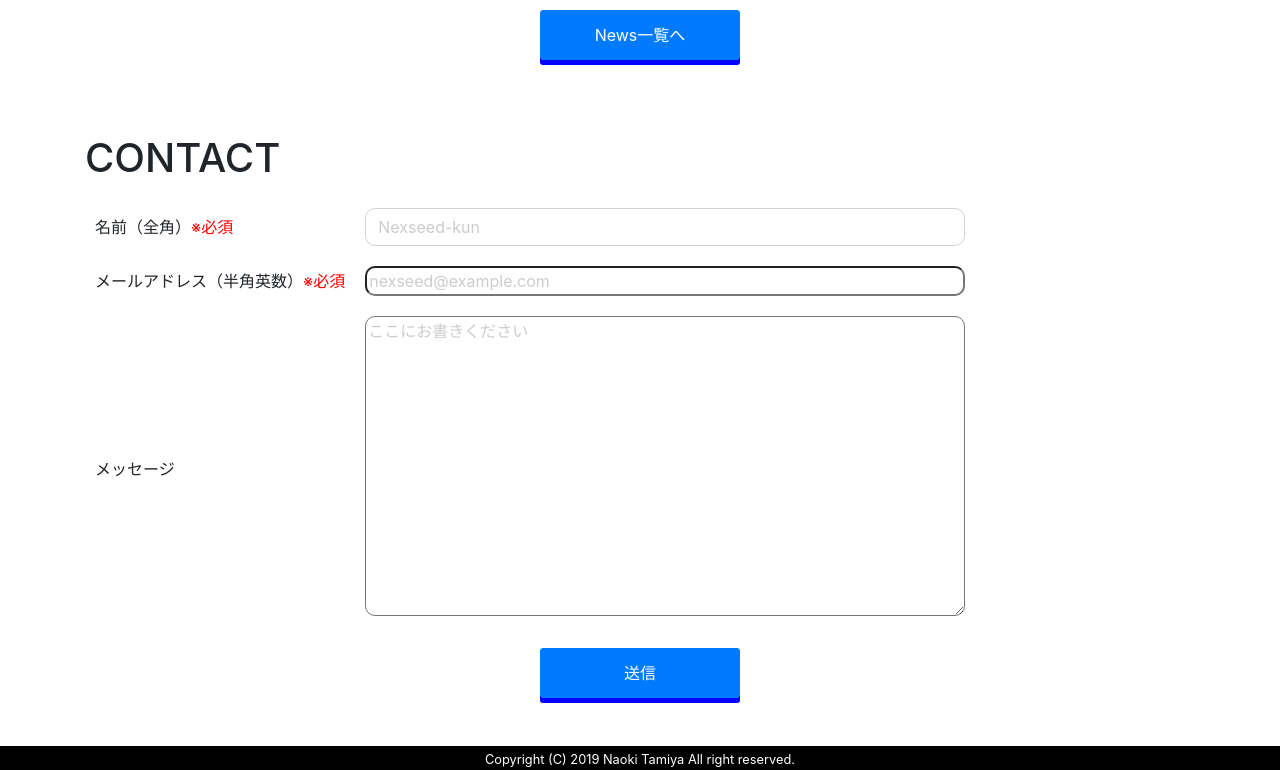
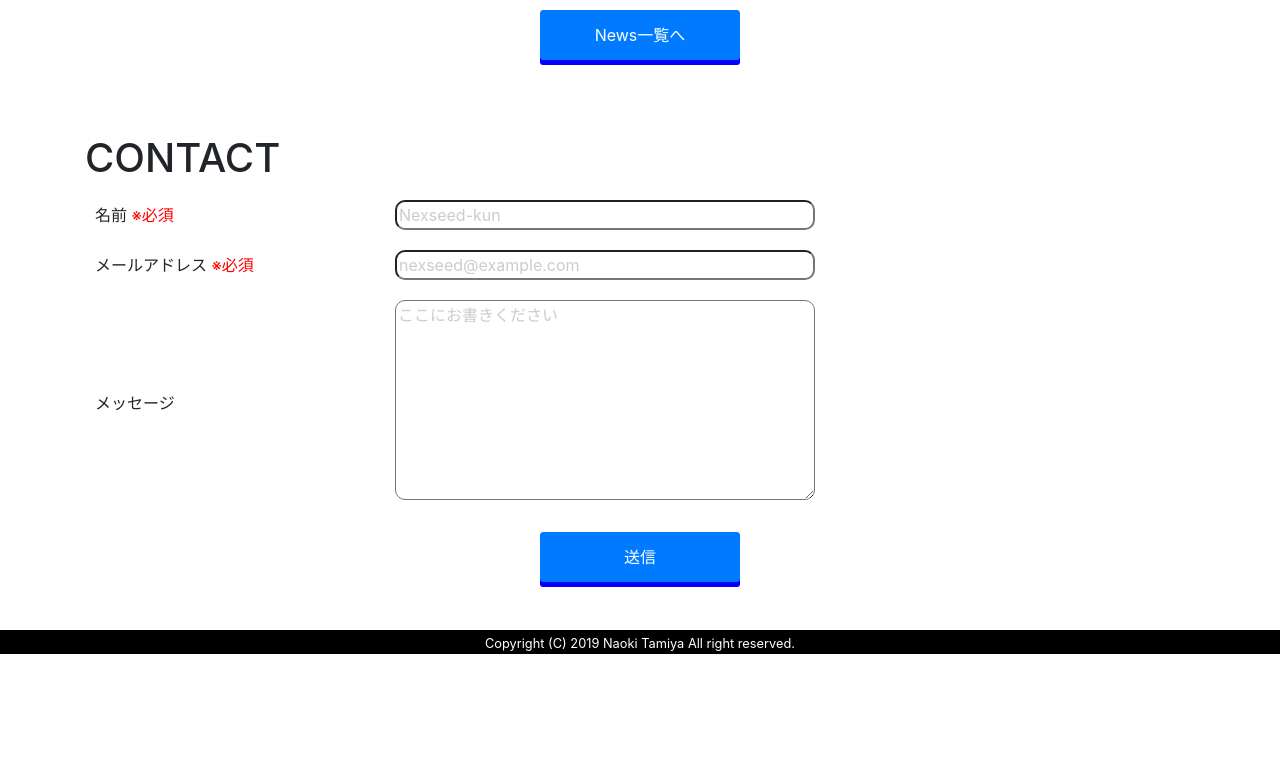
Before and after one commit to naokitamiya/bootstrapsite_tamiya, a plain HTML site: page index.html in a window 1280 px wide. Shown: the part 2791-3561 px from the top of the page. After the commit the page ends 3445 px from the top, so only its background shows below. Drawn offline with nearby package versions, Linux system fonts and the light colour scheme.

Commit message:
no message

```diff
--- a/css/style.css
+++ b/css/style.css
@@ -90,40 +90,35 @@ header .name-item{
 	text-decoration:none;
 }
 
-.formbox{
-	width :1000px;
-}
-
-.formbox input{
-	width :３00px;
-}
-
-.formbox textarea{
-	width :600px;
-}
-
 
 /*=========contact============*/
 #contact{
 	padding-top: 74px;
 }
 
-.contact table{
+.formbox{
 	margin-bottom: 16px;
 	width :100%;
 }
 
-.contact td{
+.formbox  td{
 	padding :10px;
 }
 
-.contact td input{
-	width: 600px;
-	border-radius: 10px;
+.name,.mail,.mess{
+	width :300px;
 }
 
-.contact textarea{
-	height: 300px;
+
+
+.example{
+	border-radius: 10px;
+	width:420px;
+}
+
+textarea{
+	height:200px;
+	width:420px;
 	border-radius: 10px;
 	color:#ccc;
 }
@@ -157,6 +152,14 @@ span{
 	color: #ff0000;
 }
 
+@media(max-width:576px){
+	table{
+		width:100%;
+	}
+	table td{
+		display:block;
+	}
+}
 /*==========footer============*/
 
 footer{
--- a/index.html
+++ b/index.html
@@ -1,30 +1,34 @@
 <!doctype html>
 <html lang="ja">
+
 <head>
   <!-- Required meta tags -->
   <meta charset="utf-8">
   <meta name="viewport" content="width=device-width, initial-scale=1, shrink-to-fit=no">
 
   <!-- Bootstrap CSS -->
-    <link rel="stylesheet" href="https://stackpath.bootstrapcdn.com/bootstrap/4.3.1/css/bootstrap.min.css" integrity="sha384-ggOyR0iXCbMQv3Xipma34MD+dH/1fQ784/j6cY/iJTQUOhcWr7x9JvoRxT2MZw1T" crossorigin="anonymous">
+  <link rel="stylesheet" href="https://stackpath.bootstrapcdn.com/bootstrap/4.3.1/css/bootstrap.min.css"
+    integrity="sha384-ggOyR0iXCbMQv3Xipma34MD+dH/1fQ784/j6cY/iJTQUOhcWr7x9JvoRxT2MZw1T" crossorigin="anonymous">
   <link rel="shortcut icon" href="favicon.ico">
   <link rel="stylesheet" href="css/style.css">
   <link href="https://fonts.googleapis.com/css?family=Montserrat|Open+Sans|Yanone+Kaffeesatz" rel="stylesheet">
 
   <title>Naoki Tamiya (タミヤナオキ)</title>
 </head>
+
 <body>
   <!-------------------------ヘッダ------------------------------->
   <header>
     <!---- ナビゲーションタブ---->
-    <nav class="navbar navbar-expand-lg navbar-light bg-light" >
+    <nav class="navbar navbar-expand-lg navbar-light bg-light">
       <div class="container">
         <a class="navbar-brand name-item" href="#">Naoki Tamiya</a>
-        <button class="navbar-toggler" type="button" data-toggle="collapse" data-target="#navbarSupportedContent" aria-controls="navbarSupportedContent" aria-expanded="false" aria-label="Toggle navigation">
+        <button class="navbar-toggler" type="button" data-toggle="collapse" data-target="#navbarSupportedContent"
+          aria-controls="navbarSupportedContent" aria-expanded="false" aria-label="Toggle navigation">
           <span class="navbar-toggler-icon"></span>
         </button>
 
-        <div class="collapse navbar-collapse justify-content-end" id="navbarSupportedContent" >
+        <div class="collapse navbar-collapse justify-content-end" id="navbarSupportedContent">
           <ul class="navbar-nav">
             <li class="nav-item active">
               <a class="nav-link" href="#">Home <span class="sr-only">(current)</span></a>
@@ -60,10 +64,10 @@
           <img src="img/IMG_4234.JPG" class="d-block w-100" height="650" alt="...">
         </div>
         <div class="carousel-item">
-        <img src="img/IMG_2956.JPG" class="d-block w-100" height="650"alt="...">
+          <img src="img/IMG_2956.JPG" class="d-block w-100" height="650" alt="...">
         </div>
         <div class="carousel-item">
-        <img src="img/GOPR9350.JPG" class="d-block w-100" height="650"alt="...">
+          <img src="img/GOPR9350.JPG" class="d-block w-100" height="650" alt="...">
         </div>
       </div>
       <!-- 左右ページの送り -->
@@ -156,7 +160,9 @@
     <div class="container access" id="access">
       <h1>ACCESS</h1>
       <div class="iframe-content">
-      <iframe src="https://www.google.com/maps/embed?pb=!1m14!1m8!1m3!1d3925.150743621968!2d123.90404545240675!3d10.329818886522482!3m2!1i1024!2i768!4f13.1!3m3!1m2!1s0x33a999239733d4a5%3A0xbc29b7404d13a71!2sLa+Guardia+Flats+II!5e0!3m2!1sja!2sph!4v1555663471356!5m2!1sja!2sph" width="1110" height="450" frameborder="0" style="border:0;" allowfullscreen></iframe>
+        <iframe
+          src="https://www.google.com/maps/embed?pb=!1m14!1m8!1m3!1d3925.150743621968!2d123.90404545240675!3d10.329818886522482!3m2!1i1024!2i768!4f13.1!3m3!1m2!1s0x33a999239733d4a5%3A0xbc29b7404d13a71!2sLa+Guardia+Flats+II!5e0!3m2!1sja!2sph!4v1555663471356!5m2!1sja!2sph"
+          width="1110" height="450" frameborder="0" style="border:0;" allowfullscreen></iframe>
       </div>
     </div>
     <!-----------ニュース------------->
@@ -188,22 +194,22 @@
     <div class="container contact" id="contact">
       <h1>CONTACT</h1>
       <form method="post" action="PHPプログラム">
-    <table class="formbox table-responsive">
-      <div class="form-group">
+        <table class="formbox">
+          <div>
             <tr>
-          <td>名前（全角）<span>※必須</span></td>
-          <td><input type="text" class="example form-control" name="name" value="" placeholder="Nexseed-kun"></td>
+              <td class="name">名前 <span>※必須</span></td>
+              <td><input type="text" class="example" name="name" value="" placeholder="Nexseed-kun"></td>
             </tr>
           </div>
-      <div class="form-group">
+          <div>
             <tr>
-          <td>メールアドレス（半角英数）<span>※必須</span></td>
-          <td><input type="text" class="example" name="address" value=""placeholder="nexseed@example.com"></td>
+              <td class="mail">メールアドレス <span>※必須</span></td>
+              <td><input type="text" class="example" name="address" value="" placeholder="nexseed@example.com"></td>
             </tr>
           </div>
-      <div class="form-group">
+          <div>
             <tr>
-          <td>メッセージ</td>
+              <td class="mess">メッセージ</td>
               <td><textarea name="message">ここにお書きください</textarea></td>
             </tr>
           </div>
@@ -227,21 +233,28 @@
 
     <!-- Optional JavaScript -->
     <!-- jQuery first, then Popper.js, then Bootstrap JS -->
-    <script src="https://code.jquery.com/jquery-3.3.1.slim.min.js" integrity="sha384-q8i/X+965DzO0rT7abK41JStQIAqVgRVzpbzo5smXKp4YfRvH+8abtTE1Pi6jizo" crossorigin="anonymous"></script>
-    <script src="https://cdnjs.cloudflare.com/ajax/libs/popper.js/1.14.7/umd/popper.min.js" integrity="sha384-UO2eT0CpHqdSJQ6hJty5KVphtPhzWj9WO1clHTMGa3JDZwrnQq4sF86dIHNDz0W1" crossorigin="anonymous"></script>
-    <script src="https://stackpath.bootstrapcdn.com/bootstrap/4.3.1/js/bootstrap.min.js" integrity="sha384-JjSmVgyd0p3pXB1rRibZUAYoIIy6OrQ6VrjIEaFf/nJGzIxFDsf4x0xIM+B07jRM" crossorigin="anonymous"></script>
+    <script src="https://code.jquery.com/jquery-3.3.1.slim.min.js"
+      integrity="sha384-q8i/X+965DzO0rT7abK41JStQIAqVgRVzpbzo5smXKp4YfRvH+8abtTE1Pi6jizo"
+      crossorigin="anonymous"></script>
+    <script src="https://cdnjs.cloudflare.com/ajax/libs/popper.js/1.14.7/umd/popper.min.js"
+      integrity="sha384-UO2eT0CpHqdSJQ6hJty5KVphtPhzWj9WO1clHTMGa3JDZwrnQq4sF86dIHNDz0W1"
+      crossorigin="anonymous"></script>
+    <script src="https://stackpath.bootstrapcdn.com/bootstrap/4.3.1/js/bootstrap.min.js"
+      integrity="sha384-JjSmVgyd0p3pXB1rRibZUAYoIIy6OrQ6VrjIEaFf/nJGzIxFDsf4x0xIM+B07jRM"
+      crossorigin="anonymous"></script>
     <script type="text/javascript" src="https://cdnjs.cloudflare.com/ajax/libs/jquery/2.0.3/jquery.min.js"></script>
     <script>
-      jQuery(function(){
+      jQuery(function () {
         var headerHight = 0;
-  jQuery('a[href^=#]').click(function() {
+        jQuery('a[href^=#]').click(function () {
           var speed = 400;
-          var href= jQuery(this).attr("href");
+          var href = jQuery(this).attr("href");
           var target = jQuery(href == "#" || href == "" ? 'html' : href);
-          var position = target.offset().top-headerHight;  jQuery('body,html').animate({scrollTop:position}, speed, 'swing');
+          var position = target.offset().top - headerHight; jQuery('body,html').animate({ scrollTop: position }, speed, 'swing');
           return false;
         });
       });
     </script>
 </body>
+
 </html>
```
Lines whose indentation alone changed are shown as unchanged.
